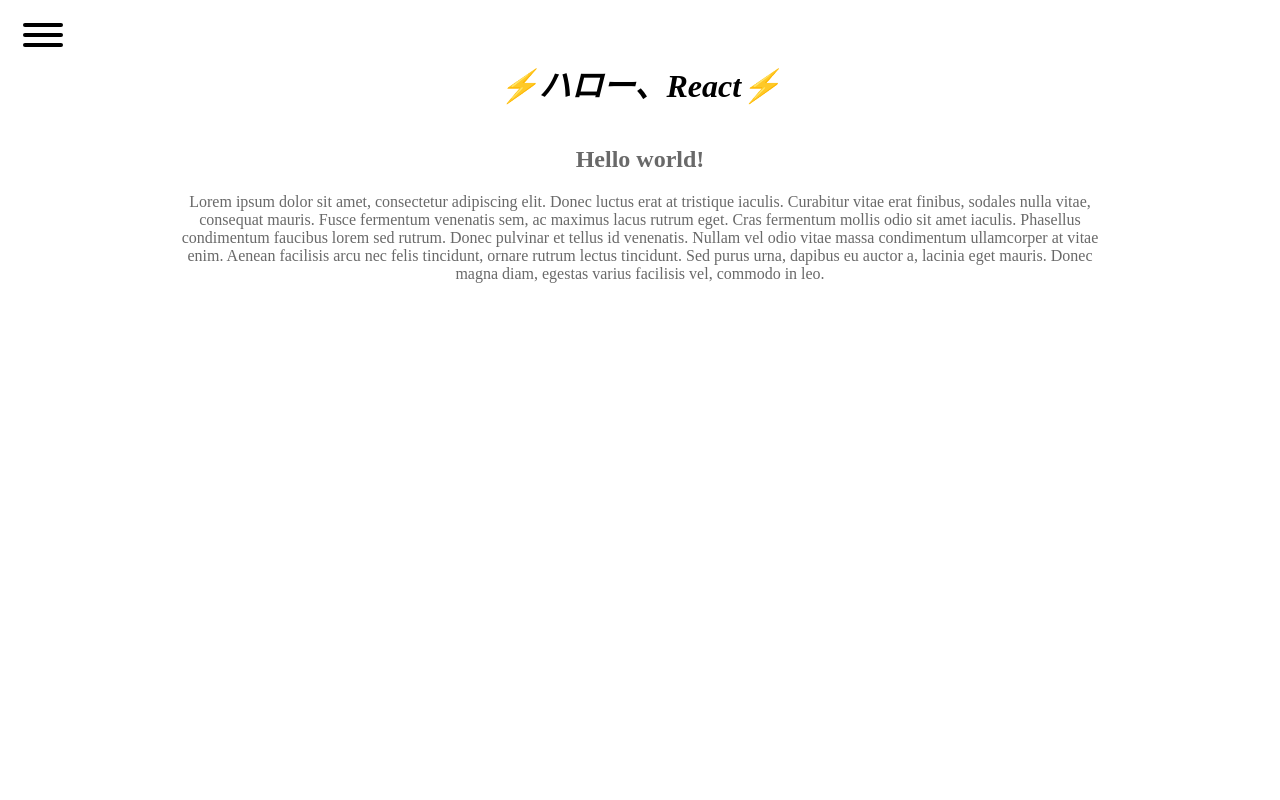
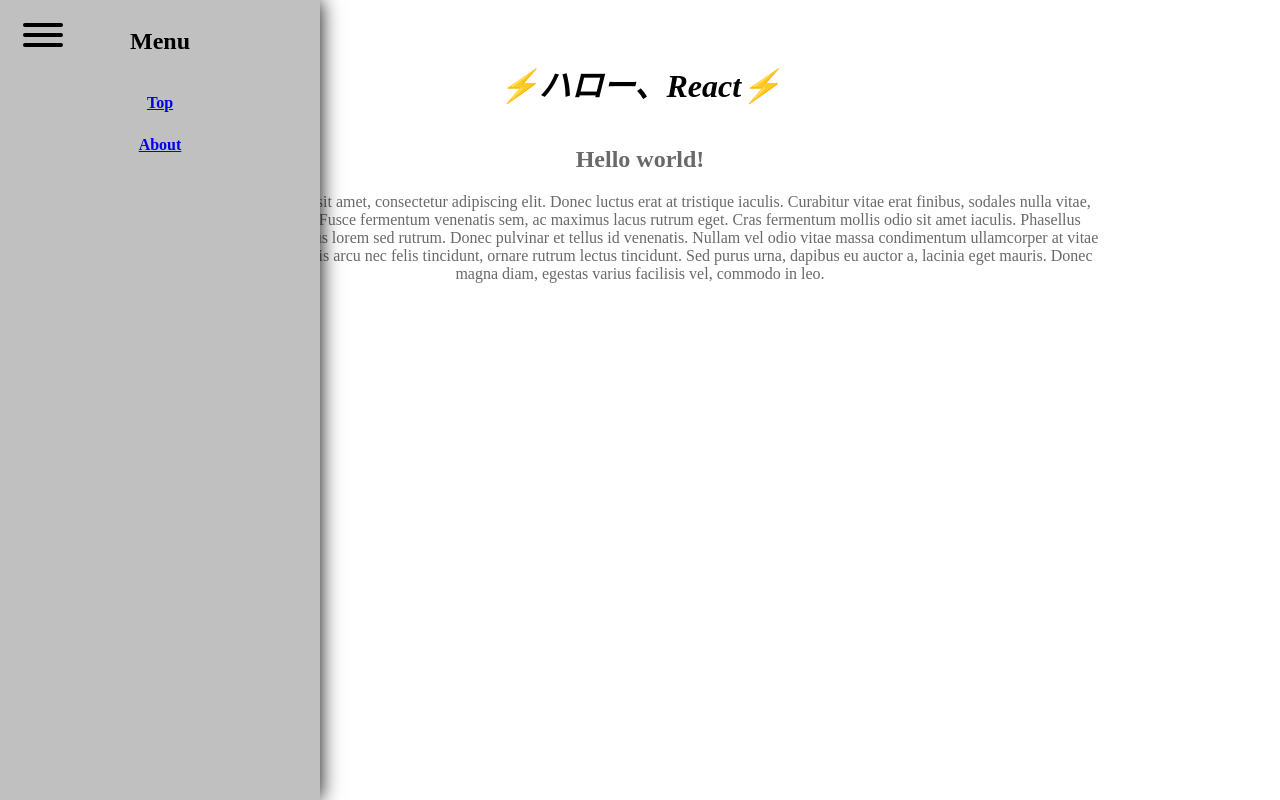
Before and after one commit to fand/react-hands-on, a Next.js app: page / in a window 1280 px wide. Built offline with nearby package versions, Linux system fonts and the light colour scheme.

Commit message:
Sidebarコンポーネントを追加

```diff
--- a/components/layout.js
+++ b/components/layout.js
@@ -1,6 +1,7 @@
 import { css } from 'glamor'
 import Head from 'next/head'
 import Hamburger from './hamburger'
+import Sidebar from './sidebar'
 
 /**
  * 全ページ共通のレイアウト
@@ -27,6 +28,7 @@
         { props.children }
       </div>
       <Hamburger/>
+      <Sidebar/>
     </div>
   </div>
 )
--- /dev/null
+++ b/components/sidebar.js
@@ -0,0 +1,32 @@
+import { css } from 'glamor'
+import Link from 'next/link'
+
+/**
+ * サイドバーに対応するReactコンポーネント
+ */
+export default (props) => (
+  <nav className={sidebarStyle}>
+    <h1>Menu</h1>
+    <ul className={listStyle}>
+      <li><Link href="/"><a>Top</a></Link></li>
+      <li><Link href="/about"><a>About</a></Link></li>
+    </ul>
+  </nav>
+)
+
+const sidebarStyle = css({
+  position: 'fixed',
+  top: 0,
+  left: 0,
+  width: 320,
+  height: '100%',
+  lineHeight: '42px',
+  background: 'silver',
+  boxShadow: '0 0 20px black',
+})
+
+const listStyle = css({
+  listStyle: 'none',
+  padding: 0,
+  fontWeight: 'bold',
+})
```
